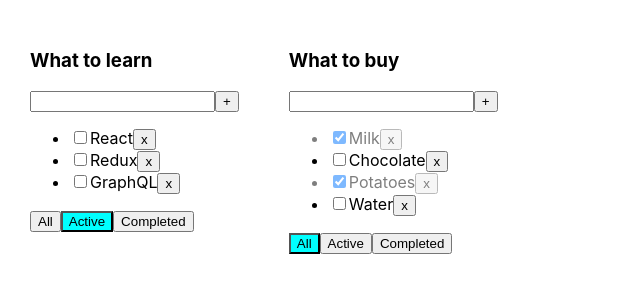
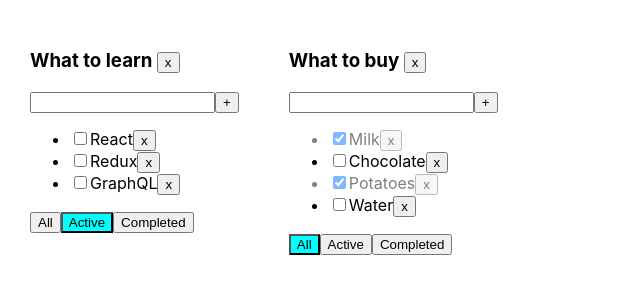
Before and after one commit to VitalikSamusenko/TODO, a React (Create React App) app: page / in a window 1280 px wide. Shown: the top 300 px of the page, without its empty margins (0-640 px from the left). Built offline with nearby package versions, Linux system fonts and the light colour scheme.

Commit message:
feat: added remove TodoLists function

```diff
--- a/src/App.tsx
+++ b/src/App.tsx
@@ -1,6 +1,6 @@
 import React, { useState } from 'react';
 import './App.css';
-import { TaskType, TodoList } from "./TodoList";
+import { TodoList } from "./TodoList";
 import { v1 } from "uuid";
 
 export type FilterValuesType = "all" | "completed" | "active"
@@ -40,14 +40,21 @@
     let todoList = todoLists.find(tl => tl.id === todoListId)
     if (todoList) {
       todoList.filter = value
-      setTodoList([...todoLists])
+      setTodoLists([...todoLists])
     }
+  }
+
+  function removeTodoList(todoListId: string) {
+    let filteredTodoList = todoLists.filter(tl => tl.id !== todoListId)
+    setTodoLists(filteredTodoList)
+    delete tasksObj[todoListId]
+    setTasks({...tasksObj})
   }
 
   let todoListId1 = v1();
   let todoListId2 = v1();
 
-  let [todoLists, setTodoList] = useState<Array<TodoListType>>([
+  let [todoLists, setTodoLists] = useState<Array<TodoListType>>([
     { id: todoListId1, title: "What to learn", filter: "active" },
     { id: todoListId2, title: "What to buy", filter: "all" },
   ])
@@ -89,6 +96,7 @@
             addTask={addTask}
             changeTaskStatus={changeStatus}
             filter={tl.filter}
+            removeTodoList={removeTodoList}
           />
         })
       }
--- a/src/TodoList.tsx
+++ b/src/TodoList.tsx
@@ -16,6 +16,7 @@
   addTask: (title: string, todoListId: string) => void
   changeTaskStatus: (taskId: string, isDone: boolean, todoListId: string) => void
   filter: FilterValuesType
+  removeTodoList: (todoListId: string) => void
 }
 
 export function TodoList(props: PropsType) {
@@ -44,10 +45,11 @@
   const onAllClickHandler = () => props.changeFilter("all", props.id)
   const onActiveClickHandler = () => props.changeFilter("active", props.id)
   const onCompletedClickHandler = () => props.changeFilter("completed", props.id)
+  const removeTodoList = () => props.removeTodoList(props.id)
 
   return (
     <div>
-      <h3>{props.title}</h3>
+      <h3>{props.title} <button onClick={removeTodoList}>x</button></h3>
       <div>
         <input
           value={newTaskTitle}
```
